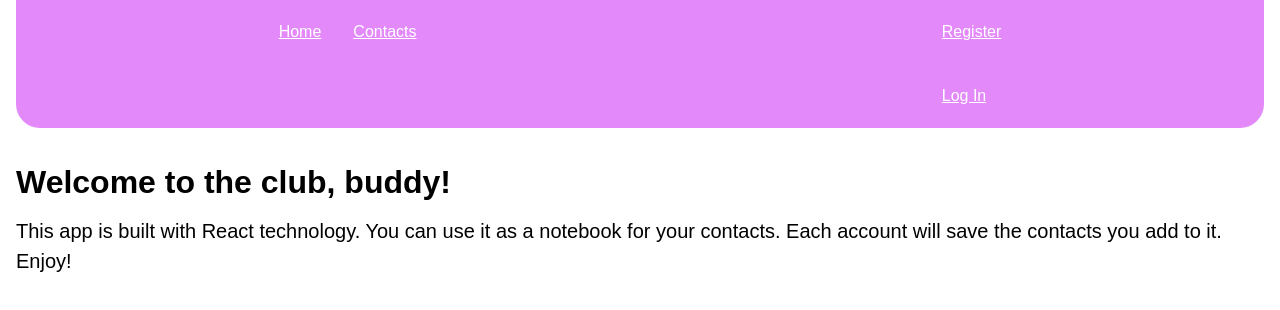
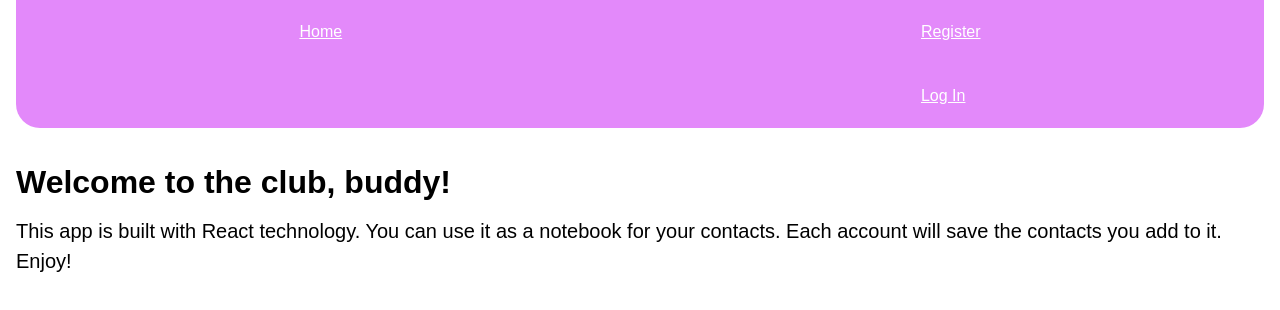
Before and after one commit to MarinaV27/goit-react-hw-08, a React (Vite) app: page / in a window 1280 px wide. Shown: the top 310 px of the page. Built offline with nearby package versions, Linux system fonts and the light colour scheme.

Commit message:
isLoggedIn in Navigation

```diff
--- a/src/components/Navigation/Navigation.jsx
+++ b/src/components/Navigation/Navigation.jsx
@@ -1,9 +1,12 @@
 import { NavLink } from "react-router-dom"
 import css from './Navigation.module.css'
+import { useSelector } from "react-redux"
+import { selectIsLoggedIn } from "../../redux/auth/selectors"
 
 
 
 export default function Navigation() {
+    const isLoggedIn = useSelector(selectIsLoggedIn);
     return (
         <div>
             <nav>
@@ -14,9 +17,11 @@ export default function Navigation() {
                         </NavLink>
                     </li>
                     <li>
+                        {isLoggedIn && (
                         <NavLink className={css.link} to='/contacts'>
                             Contacts
-                        </NavLink>
+                            </NavLink>
+                            )}
                     </li>
                 </ul>
             </nav>
```
